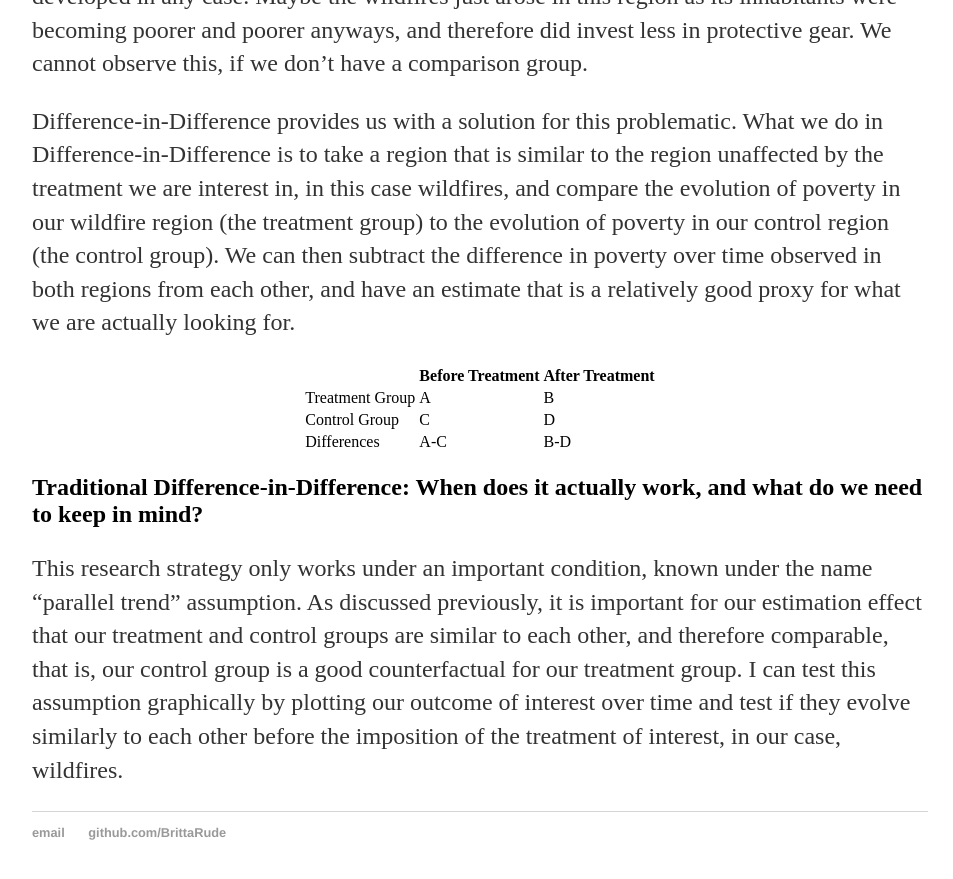
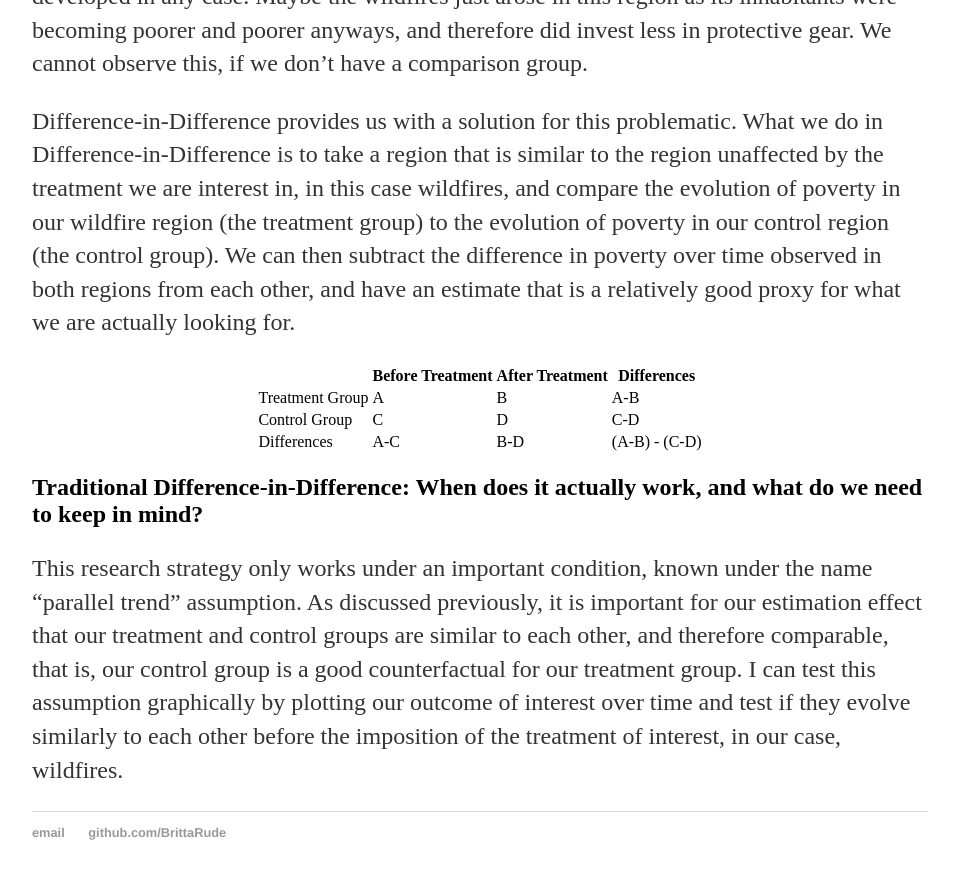
Before and after one commit to BrittaRude/BrittaRude.github.io, a Jekyll site: the page built from inputs_datascience/_posts/2020-07-19-britta-rude-revisiting-difference-in-difference.md, in a window 1280 px wide and 900 px high, scrolled down 1595 px. Shown: the top 879 px of the window, without its empty margins (160-1113 px from the left). Built offline with Jekyll 4.4.1, drawn with Linux system fonts in a browser that asks for light colours.

Commit message:
Update 2020-07-19-britta-rude-revisiting-difference-in-difference.md

```diff
--- a/inputs_datascience/_posts/2020-07-19-britta-rude-revisiting-difference-in-difference.md
+++ b/inputs_datascience/_posts/2020-07-19-britta-rude-revisiting-difference-in-difference.md
@@ -17,10 +17,10 @@
 Difference-in-Difference provides us with a solution for this problematic. What we do in Difference-in-Difference is to take a region that is similar to the region unaffected by the treatment we are interest in, in this case wildfires, and compare the evolution of poverty in our wildfire region (the treatment group) to the evolution of poverty in our control region (the control group). We can then subtract the difference in poverty over time observed in both regions from each other, and have an estimate that is a relatively good proxy for what we are actually looking for.
 
 <table align="center">
-  <tr><th align="center"></th><th align="center">Before Treatment</th><th align="center">After Treatment</th></tr>
-  <tr><td>Treatment Group</td><td>A</td><td>B</td></tr>
-  <tr><td>Control Group</td><td>C</td><td>D</td></tr>
-  <tr><td>Differences</td><td>A-C</td><td>B-D</td></tr>
+  <tr><th align="center"></th><th align="center">Before Treatment</th><th align="center">After Treatment</th><th align="center">Differences</th></tr>
+  <tr><td>Treatment Group</td><td>A</td><td>B</td><td>A-B</td></tr>
+  <tr><td>Control Group</td><td>C</td><td>D</td><td>C-D</td></tr>
+  <tr><td>Differences</td><td>A-C</td><td>B-D</td><td>(A-B) - (C-D)</td></tr>
 </table>
 
 ## Traditional Difference-in-Difference: When does it actually work, and what do we need to keep in mind?
```
